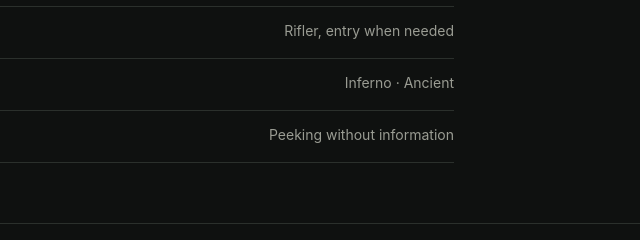
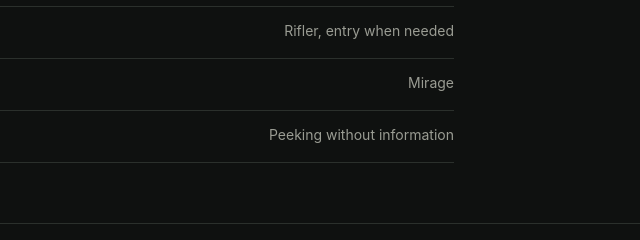
Before and after one commit to chenceven/cs2, a plain HTML site: page index.html in a window 1280 px wide. Shown: the part 2667-2907 px from the top of the page, 640-1280 px from the left. Drawn offline with Linux system fonts and the light colour scheme.

Commit message:
Add files via upload

```diff
--- a/index.html
+++ b/index.html
@@ -96,7 +96,7 @@
           <ul>
             <li>Mode I play <span>Premier</span></li>
             <li>Role <span>Rifler, entry when needed</span></li>
-            <li>Maps I like <span>Inferno · Ancient</span></li>
+            <li>Maps I like <span>Mirage</span></li>
             <li>Weakest habit <span>Peeking without information</span></li>
           </ul>
         </div>
```
